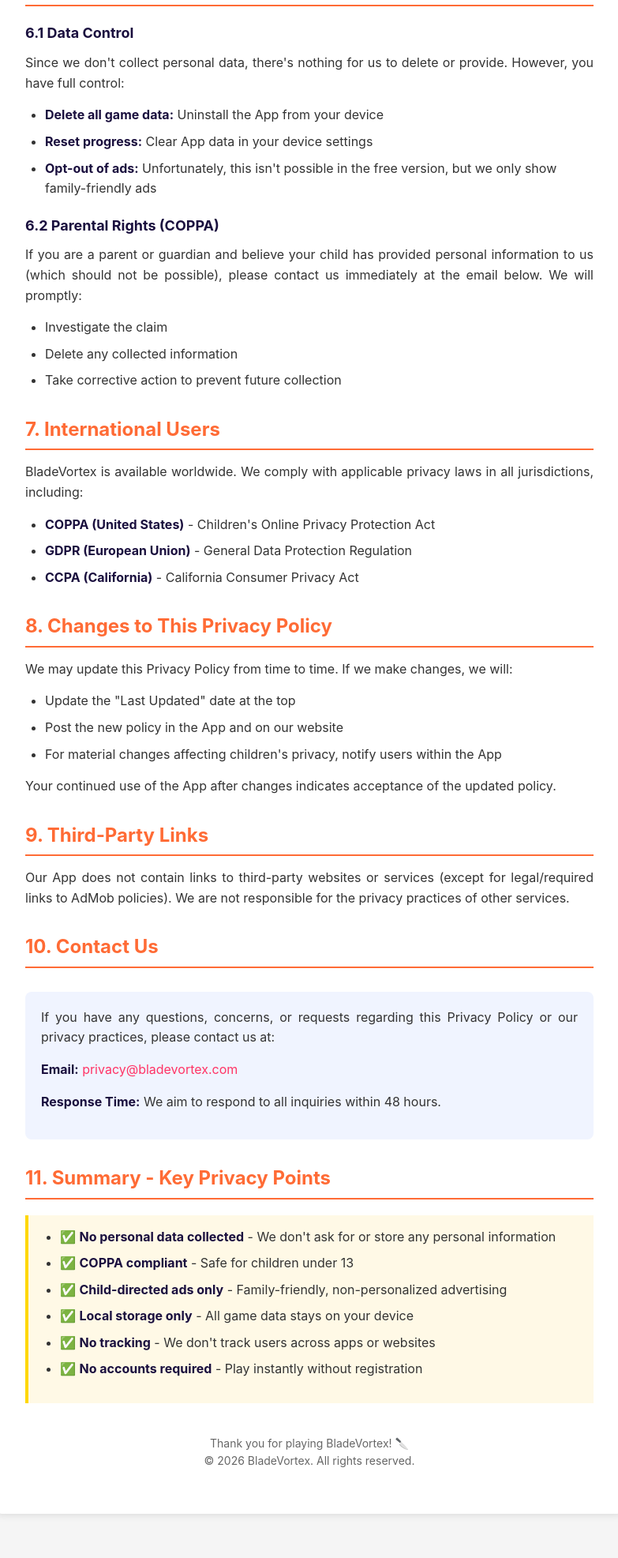
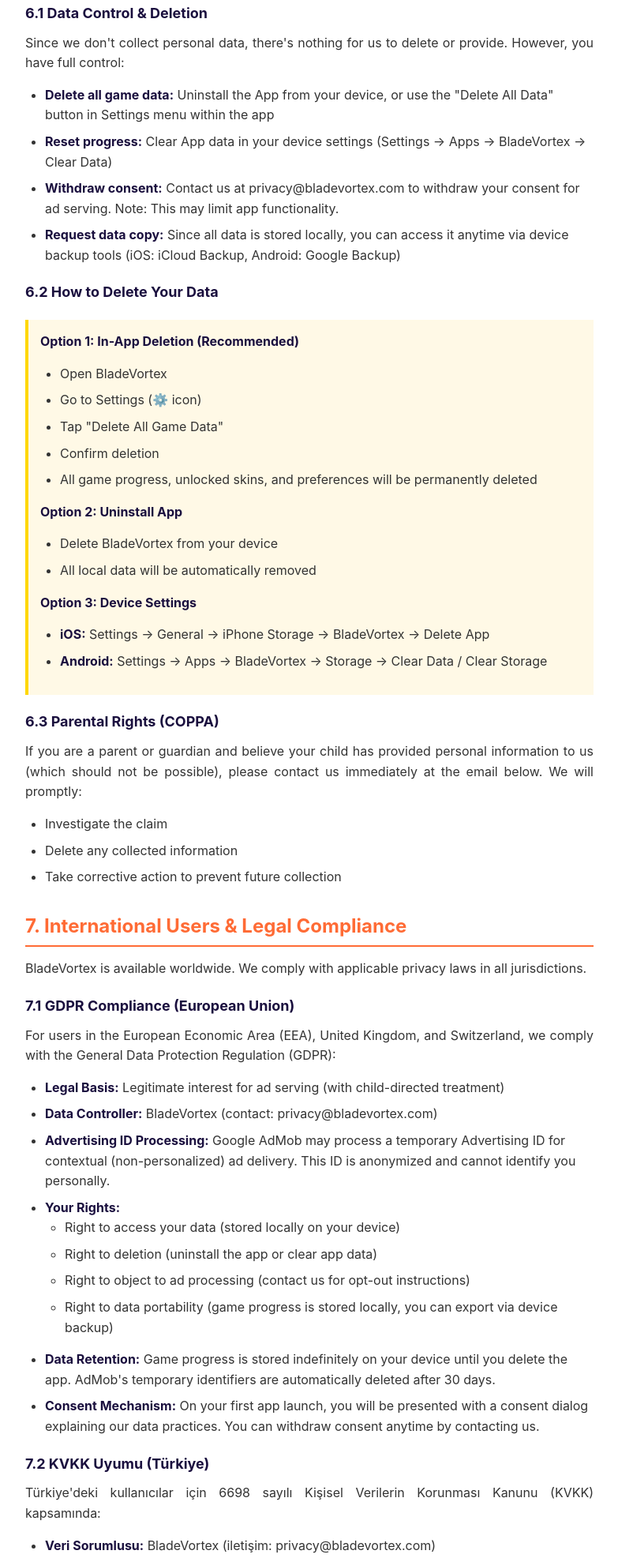
Before and after one commit to dagdelenbatu14-pixel/BladeVortex-privacy, a plain HTML site: page index.html in a window 1280 px wide. Shown: the part 3034-5007 px from the top of the page at 79% size, without its empty margins (248-1031 px from the left). Before the commit the page ends 4971 px from the top, so only its background shows below. Drawn offline with Linux system fonts and the light colour scheme.

Commit message:
Update index.html

```diff
--- a/index.html
+++ b/index.html
@@ -1,4 +1,3 @@
-/privacy-policy.html
 <!DOCTYPE html>
 <html lang="en">
 <head>
@@ -204,17 +203,42 @@
         </ul>
 
         <h2>6. Your Rights and Choices</h2>
-        <h3>6.1 Data Control</h3>
+        <h3>6.1 Data Control & Deletion</h3>
         <p>
             Since we don't collect personal data, there's nothing for us to delete or provide. However, you have full control:
         </p>
         <ul>
-            <li><strong>Delete all game data:</strong> Uninstall the App from your device</li>
-            <li><strong>Reset progress:</strong> Clear App data in your device settings</li>
-            <li><strong>Opt-out of ads:</strong> Unfortunately, this isn't possible in the free version, but we only show family-friendly ads</li>
+            <li><strong>Delete all game data:</strong> Uninstall the App from your device, or use the "Delete All Data" button in Settings menu within the app</li>
+            <li><strong>Reset progress:</strong> Clear App data in your device settings (Settings → Apps → BladeVortex → Clear Data)</li>
+            <li><strong>Withdraw consent:</strong> Contact us at privacy@bladevortex.com to withdraw your consent for ad serving. Note: This may limit app functionality.</li>
+            <li><strong>Request data copy:</strong> Since all data is stored locally, you can access it anytime via device backup tools (iOS: iCloud Backup, Android: Google Backup)</li>
         </ul>
 
-        <h3>6.2 Parental Rights (COPPA)</h3>
+        <h3>6.2 How to Delete Your Data</h3>
+        <div class="highlight">
+            <p><strong>Option 1: In-App Deletion (Recommended)</strong></p>
+            <ul>
+                <li>Open BladeVortex</li>
+                <li>Go to Settings (⚙️ icon)</li>
+                <li>Tap "Delete All Game Data"</li>
+                <li>Confirm deletion</li>
+                <li>All game progress, unlocked skins, and preferences will be permanently deleted</li>
+            </ul>
+
+            <p><strong>Option 2: Uninstall App</strong></p>
+            <ul>
+                <li>Delete BladeVortex from your device</li>
+                <li>All local data will be automatically removed</li>
+            </ul>
+
+            <p><strong>Option 3: Device Settings</strong></p>
+            <ul>
+                <li><strong>iOS:</strong> Settings → General → iPhone Storage → BladeVortex → Delete App</li>
+                <li><strong>Android:</strong> Settings → Apps → BladeVortex → Storage → Clear Data / Clear Storage</li>
+            </ul>
+        </div>
+
+        <h3>6.3 Parental Rights (COPPA)</h3>
         <p>
             If you are a parent or guardian and believe your child has provided personal information to us (which should not be possible), please contact us immediately at the email below. We will promptly:
         </p>
@@ -224,14 +248,65 @@
             <li>Take corrective action to prevent future collection</li>
         </ul>
 
-        <h2>7. International Users</h2>
+        <h2>7. International Users & Legal Compliance</h2>
         <p>
-            BladeVortex is available worldwide. We comply with applicable privacy laws in all jurisdictions, including:
+            BladeVortex is available worldwide. We comply with applicable privacy laws in all jurisdictions.
+        </p>
+
+        <h3>7.1 GDPR Compliance (European Union)</h3>
+        <p>
+            For users in the European Economic Area (EEA), United Kingdom, and Switzerland, we comply with the General Data Protection Regulation (GDPR):
         </p>
         <ul>
-            <li><strong>COPPA (United States)</strong> - Children's Online Privacy Protection Act</li>
-            <li><strong>GDPR (European Union)</strong> - General Data Protection Regulation</li>
-            <li><strong>CCPA (California)</strong> - California Consumer Privacy Act</li>
+            <li><strong>Legal Basis:</strong> Legitimate interest for ad serving (with child-directed treatment)</li>
+            <li><strong>Data Controller:</strong> BladeVortex (contact: privacy@bladevortex.com)</li>
+            <li><strong>Advertising ID Processing:</strong> Google AdMob may process a temporary Advertising ID for contextual (non-personalized) ad delivery. This ID is anonymized and cannot identify you personally.</li>
+            <li><strong>Your Rights:</strong>
+                <ul>
+                    <li>Right to access your data (stored locally on your device)</li>
+                    <li>Right to deletion (uninstall the app or clear app data)</li>
+                    <li>Right to object to ad processing (contact us for opt-out instructions)</li>
+                    <li>Right to data portability (game progress is stored locally, you can export via device backup)</li>
+                </ul>
+            </li>
+            <li><strong>Data Retention:</strong> Game progress is stored indefinitely on your device until you delete the app. AdMob's temporary identifiers are automatically deleted after 30 days.</li>
+            <li><strong>Consent Mechanism:</strong> On your first app launch, you will be presented with a consent dialog explaining our data practices. You can withdraw consent anytime by contacting us.</li>
+        </ul>
+
+        <h3>7.2 KVKK Uyumu (Türkiye)</h3>
+        <p>
+            Türkiye'deki kullanıcılar için 6698 sayılı Kişisel Verilerin Korunması Kanunu (KVKK) kapsamında:
+        </p>
+        <ul>
+            <li><strong>Veri Sorumlusu:</strong> BladeVortex (iletişim: privacy@bladevortex.com)</li>
+            <li><strong>İşlenen Veriler:</strong> Sadece Google AdMob tarafından oluşturulan geçici Reklam Kimliği (Advertising ID). Bu kimlik kişisel veri niteliğinde olmayıp, kişiselleştirilmemiş reklam gösterimi için kullanılır.</li>
+            <li><strong>Veri İşleme Amacı:</strong> Ücretsiz oyun deneyimini sürdürebilmek için çocuklara uygun, kişiselleştirilmemiş reklamların gösterilmesi.</li>
+            <li><strong>Haklarınız (KVKK Madde 11):</strong>
+                <ul>
+                    <li>Kişisel verilerinizin işlenip işlenmediğini öğrenme</li>
+                    <li>İşlenmişse buna ilişkin bilgi talep etme</li>
+                    <li>Verilerin silinmesini talep etme (uygulamayı kaldırın veya bize yazın)</li>
+                    <li>İşleme faaliyetine itiraz etme</li>
+                </ul>
+            </li>
+            <li><strong>Açık Rıza:</strong> Uygulamayı ilk kez açtığınızda veri işleme uygulamalarımızı açıklayan bir onay penceresi gösterilecektir. Rızanızı istediğiniz zaman geri çekebilirsiniz.</li>
+            <li><strong>Çocukların Verisi:</strong> 13 yaş altındaki çocuklardan bilerek kişisel veri toplamamaktayız. Oyunumuz COPPA ve KVKK kapsamında çocuklar için güvenlidir.</li>
+            <li><strong>Veri Saklama Süresi:</strong> Oyun ilerlemesi cihazınızda süresiz saklanır (siz silene kadar). AdMob'un geçici kimlikleri 30 gün sonra otomatik silinir.</li>
+        </ul>
+
+        <h3>7.3 COPPA (United States)</h3>
+        <p>
+            We fully comply with the Children's Online Privacy Protection Act (detailed in Section 3).
+        </p>
+
+        <h3>7.4 CCPA (California, USA)</h3>
+        <p>
+            For California residents:
+        </p>
+        <ul>
+            <li><strong>Personal Information Sold:</strong> We do NOT sell any personal information.</li>
+            <li><strong>Categories Collected:</strong> Only non-personal Advertising ID for contextual ads (processed by Google AdMob).</li>
+            <li><strong>Your Rights:</strong> Right to know, delete, and opt-out (contact us for requests).</li>
         </ul>
 
         <h2>8. Changes to This Privacy Policy</h2>
```
